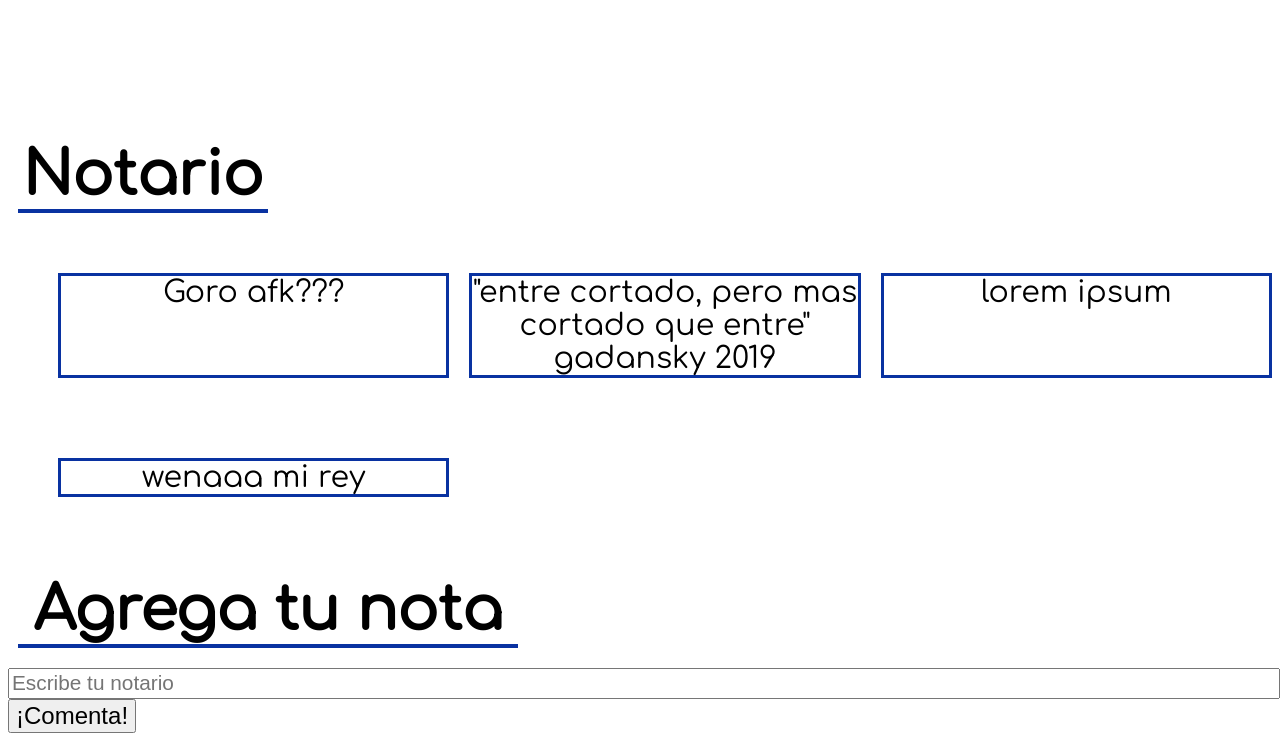
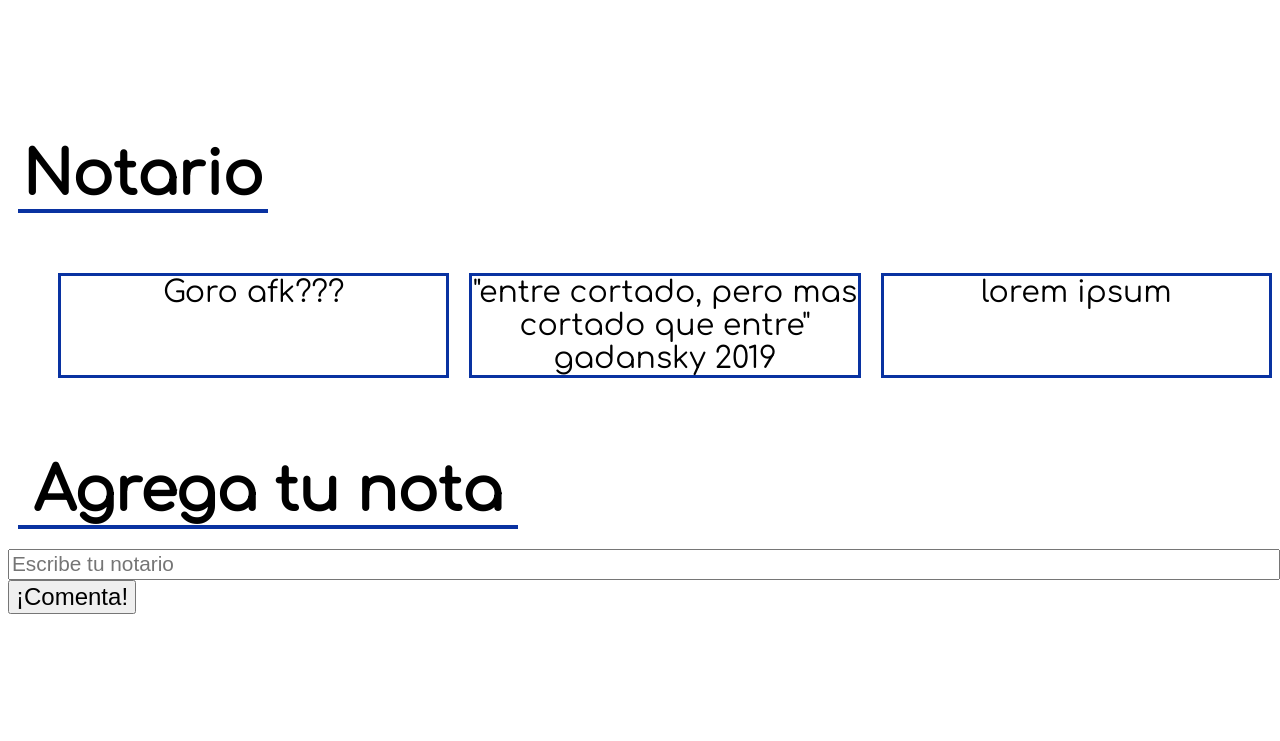
Before and after one commit to satelerd/chchs.com, a plain HTML site: page index.html in a window 1280 px wide. Shown: the part 1099-1840 px from the top of the page. After the commit the page ends 1721 px from the top, so only its background shows below. Drawn offline with Linux system fonts and the light colour scheme.

Commit message:
Update index.html

```diff
--- a/index.html
+++ b/index.html
@@ -138,7 +138,6 @@
         <p class="">Goro afk???</p>
         <p class="">"entre cortado, pero mas cortado que entre" gadansky 2019</p>
         <p>lorem ipsum</p>
-        <p>wenaaa mi rey</p>
       </ul>
     </div>
   </div>
```
